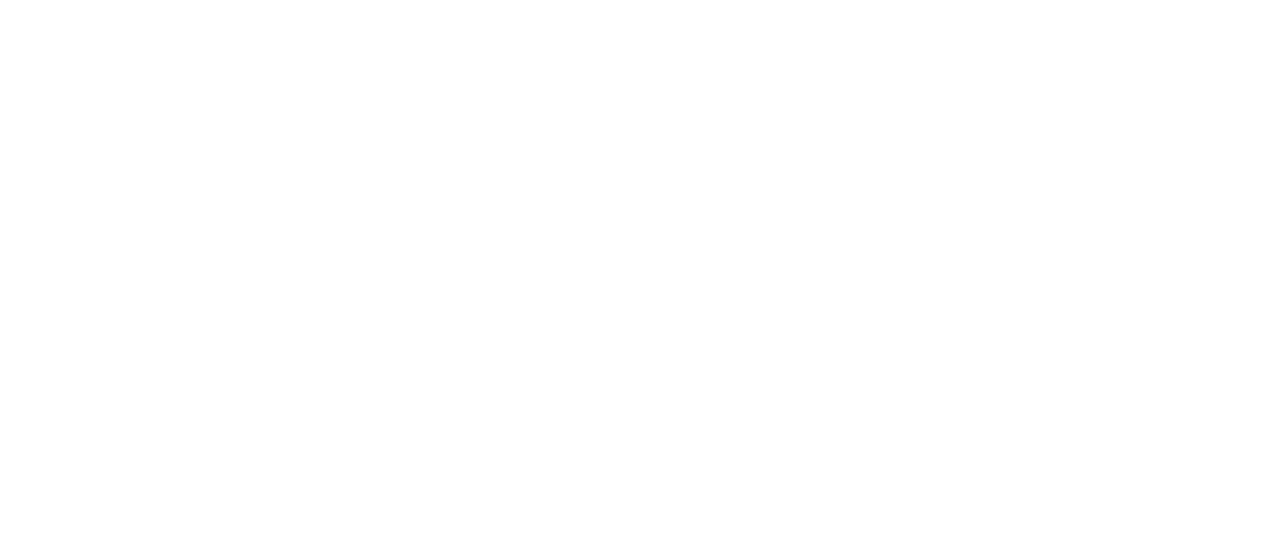
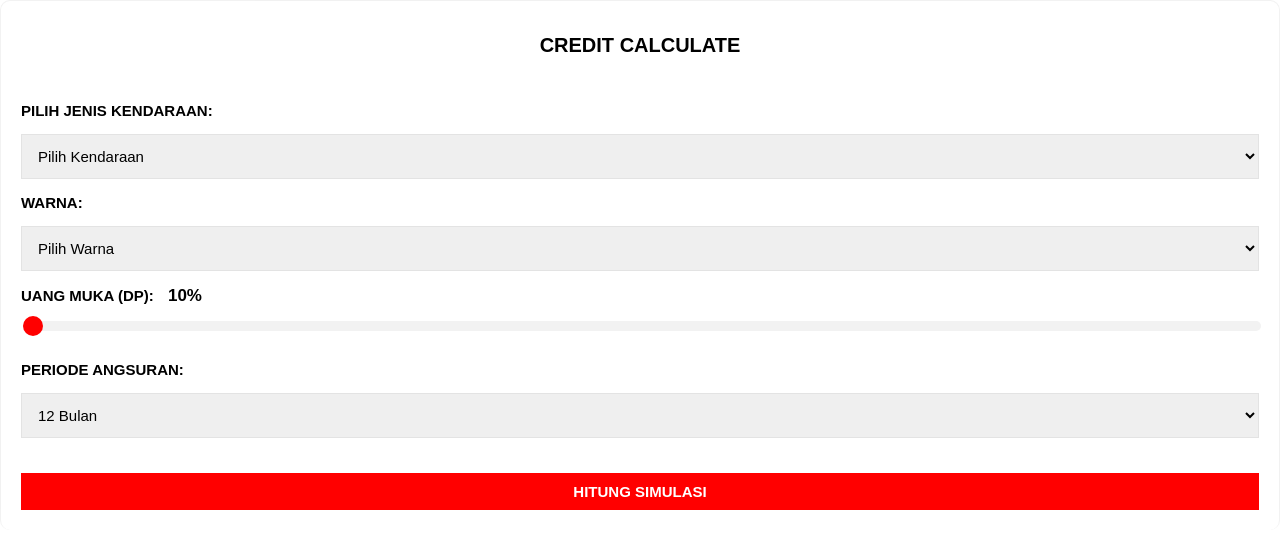
Before and after one commit to fesaone/simplekredit, a plain HTML site: page index.html in a window 1280 px wide. Drawn offline with Linux system fonts and the light colour scheme.

Commit message:
Update index.html

```diff
--- a/index.html
+++ b/index.html
@@ -1,11 +1,2 @@
-<!DOCTYPE html>
-<html>
-<head>
-</head>
-<body>
-
 <div id="form"></div>
-<script src="https://cdn.jsdelivr.net/gh/fesaone/simplekredit/userFormValidation.js"></script>
-
-</body>
-</html>
+<script src="https://cdn.jsdelivr.net/gh/fesaone/simplekredit/view.js"></script>
```
